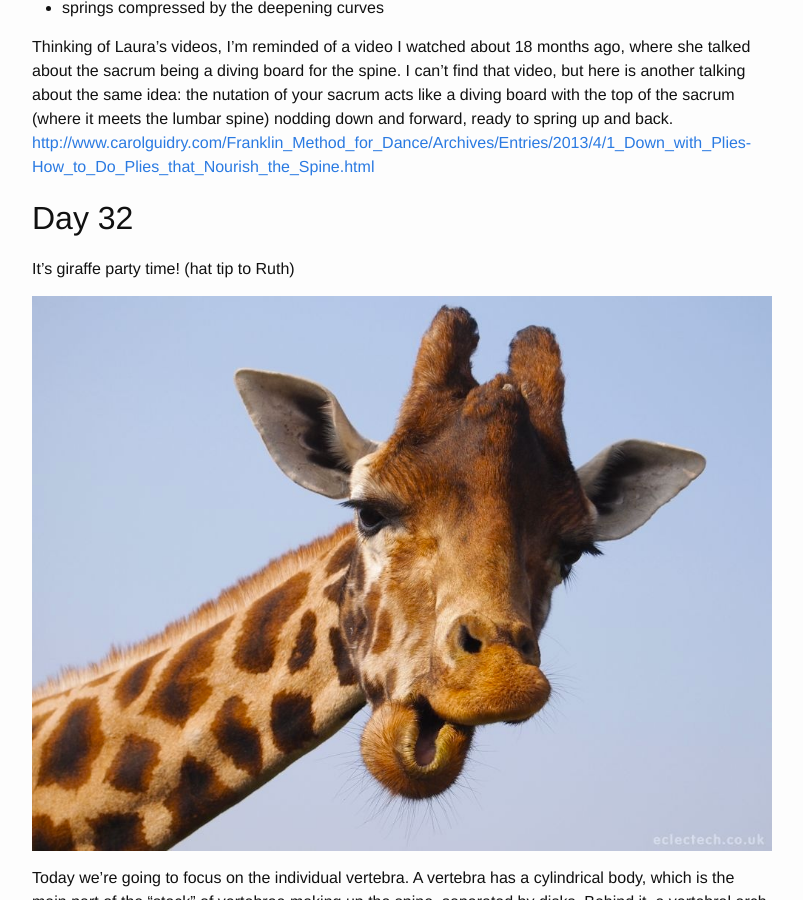
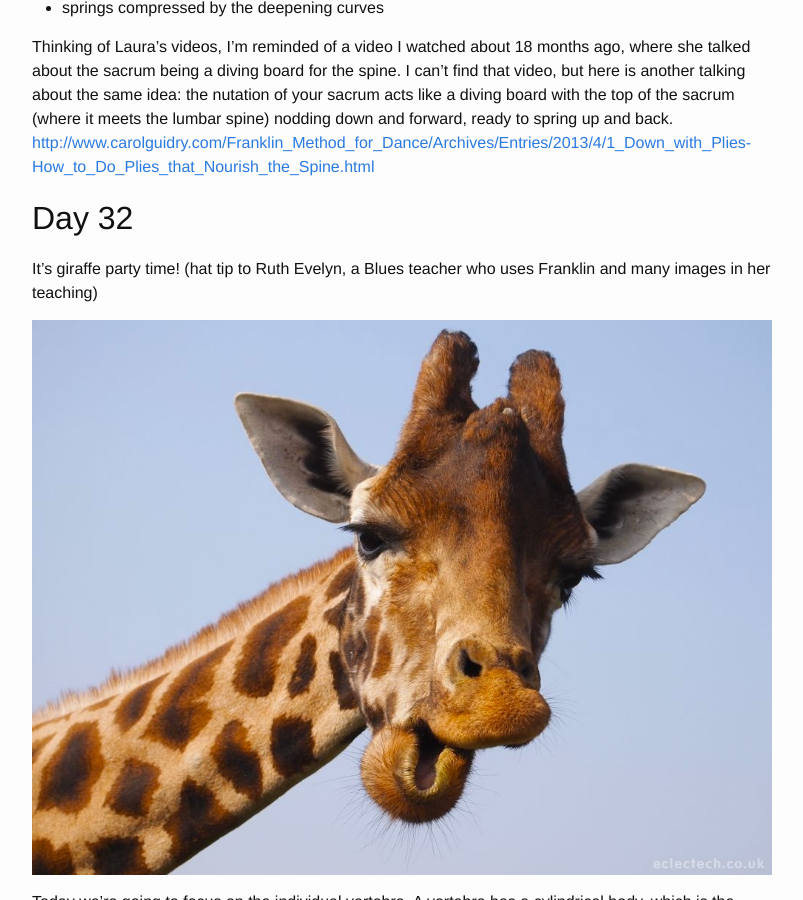
Before and after one commit to gregdyke/gregdyke.github.io, a Jekyll site: the page built from _posts/2016-07-02-100-days-of-franklin-week-5.md, in a window 1280 px wide and 900 px high, scrolled down 3465 px. Shown: the whole window, without its empty margins (238-1041 px from the left). Built offline with Jekyll 4.4.1, drawn with Linux system fonts in a browser that asks for light colours.

Commit message:
week 5 fix giraffe to jpg

```diff
--- a/_posts/2016-07-02-100-days-of-franklin-week-5.md
+++ b/_posts/2016-07-02-100-days-of-franklin-week-5.md
@@ -52,7 +52,7 @@ Thinking of Laura's videos, I'm reminded of a video I watched about 18 months ag
 
 ## Day 32
 
-It's giraffe party time! (hat tip to Ruth)
+It's giraffe party time! (hat tip to Ruth Evelyn, a Blues teacher who uses Franklin and many images in her teaching)
 
 ![Giraffe Party Time!](/images/giraffe.jpg)
 
```
